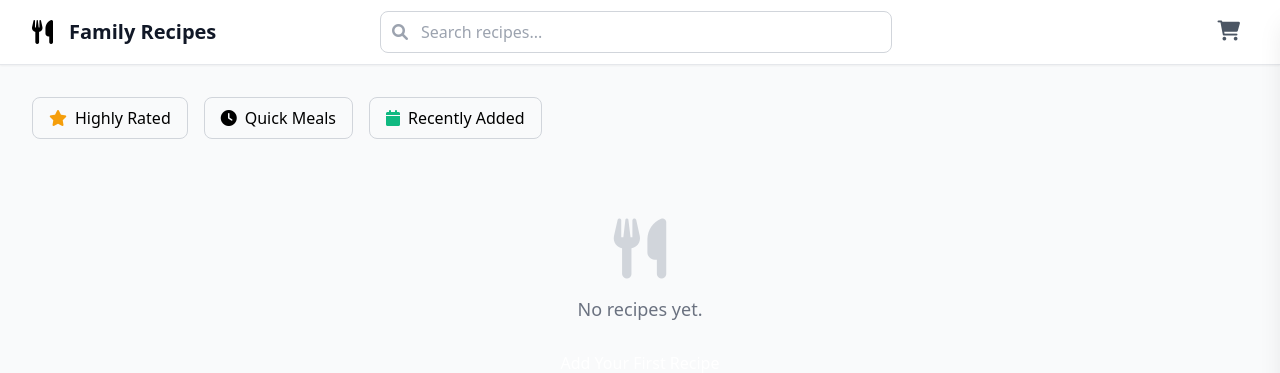
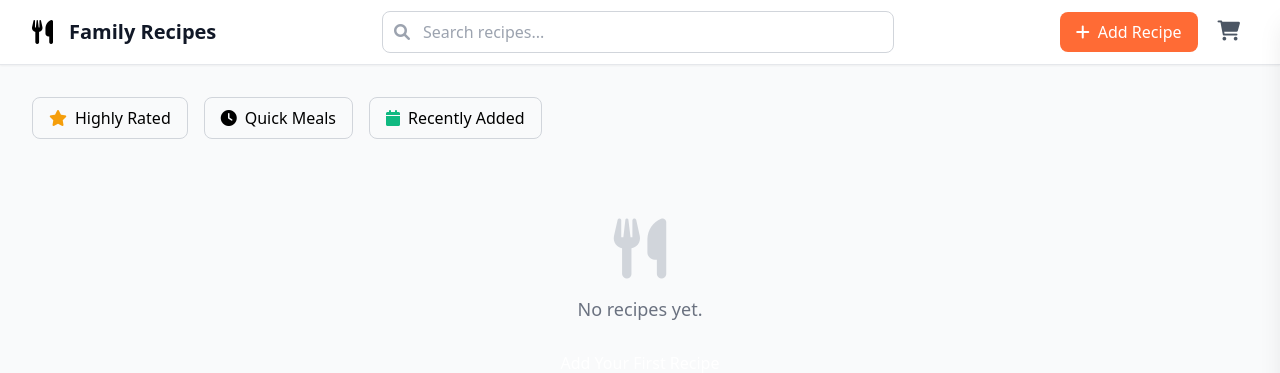
Before and after one commit to rczamor/recipe-remix, a Django app: page / in a window 1280 px wide. Shown: the top 373 px of the page. Run offline with Django 5.2, Linux system fonts and the light colour scheme; data that the repository does not hold is empty.

Commit message:
Improve site appearance and ensure key actions are easily accessible
Refactors index.html to improve header layout and button visibility with CSS.

Replit-Commit-Author: Agent
Replit-Commit-Session-Id: 8b5f0c49-c697-4080-8540-c0a806336a02
Replit-Commit-Screenshot-Url: https://storage.googleapis.com/screenshot-production-us-central1/7ed4b1f2-a184-4e34-82bb-2f6cba40180a/8b5f0c49-c697-4080-8540-c0a806336a02/i1Kgcm3

```diff
--- a/recipes/templates/recipes/index.html
+++ b/recipes/templates/recipes/index.html
@@ -49,15 +49,16 @@
     <!-- Header -->
     <header class="bg-white shadow-sm border-b border-gray-200 sticky top-0 z-50">
         <div class="max-w-7xl mx-auto px-4 sm:px-6 lg:px-8">
-            <div class="flex justify-between items-center h-16">
-                <div class="flex items-center space-x-4">
+            <div class="flex items-center justify-between h-16">
+                <!-- Left side - Logo and Title -->
+                <div class="flex items-center space-x-4 flex-shrink-0">
                     <i class="fas fa-utensils text-orange-500 text-2xl"></i>
                     <h1 class="text-xl font-bold text-gray-900">Family Recipes</h1>
                 </div>
 
-                <!-- Search Bar -->
-                <div class="hidden md:flex flex-1 max-w-lg mx-8">
-                    <div class="relative w-full">
+                <!-- Center - Search Bar (Desktop only) -->
+                <div class="hidden md:block flex-1 max-w-lg mx-8">
+                    <div class="relative">
                         <input
                             type="text"
                             id="searchInput"
@@ -68,9 +69,11 @@
                     </div>
                 </div>
 
-                <div class="flex items-center space-x-2 sm:space-x-4">
-                    <button id="addRecipeBtn" class="bg-orange-500 text-white px-3 py-2 sm:px-4 sm:py-2 rounded-lg hover:bg-orange-600 transition-colors font-medium text-sm sm:text-base">
-                        <i class="fas fa-plus mr-1 sm:mr-2"></i><span class="hidden sm:inline">Add Recipe</span><span class="sm:hidden">Add</span>
+                <!-- Right side - Action Buttons -->
+                <div class="flex items-center space-x-3 flex-shrink-0">
+                    <button id="addRecipeBtn" style="background: #ff6b35 !important; color: white !important; padding: 8px 16px !important; border-radius: 8px !important; font-weight: 500 !important; display: flex !important; align-items: center !important;">
+                        <i class="fas fa-plus" style="margin-right: 8px !important;"></i>
+                        Add Recipe
                     </button>
                     <button id="shoppingListBtn" class="text-gray-600 hover:text-gray-900 p-2">
                         <i class="fas fa-shopping-cart text-xl"></i>
```
Also changed, not shown: attached_assets/IMG_6216_1753330881647.png (added), attached_assets/IMG_6217_1753330881647.png (added).
